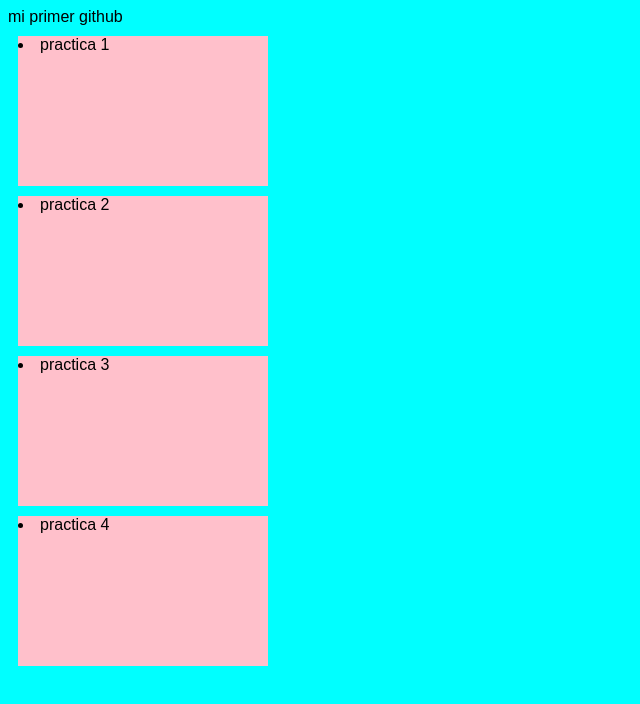
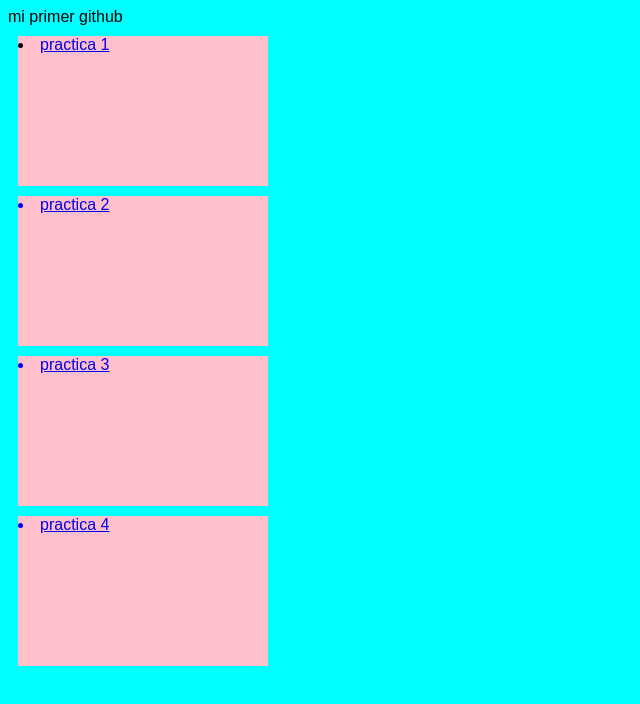
Before and after one commit to dmolinerCRN/2021agm4, a plain HTML site: page index.html in a window 1280 px wide. Shown: the whole page, without its empty margins (0-640 px from the left). Drawn offline with Linux system fonts and the light colour scheme.

Commit message:
Update index.html

```diff
--- a/index.html
+++ b/index.html
@@ -7,7 +7,7 @@
   </head>
   <body>
     <div>mi primer github</div>
-    <li>practica 1</li>
+    <li><a href="https://dmolinercrn.github.io/2021agm4/mos1/">practica 1</li>
     <li>practica 2</li>
     <li>practica 3</li>
     <li>practica 4</li>
```
